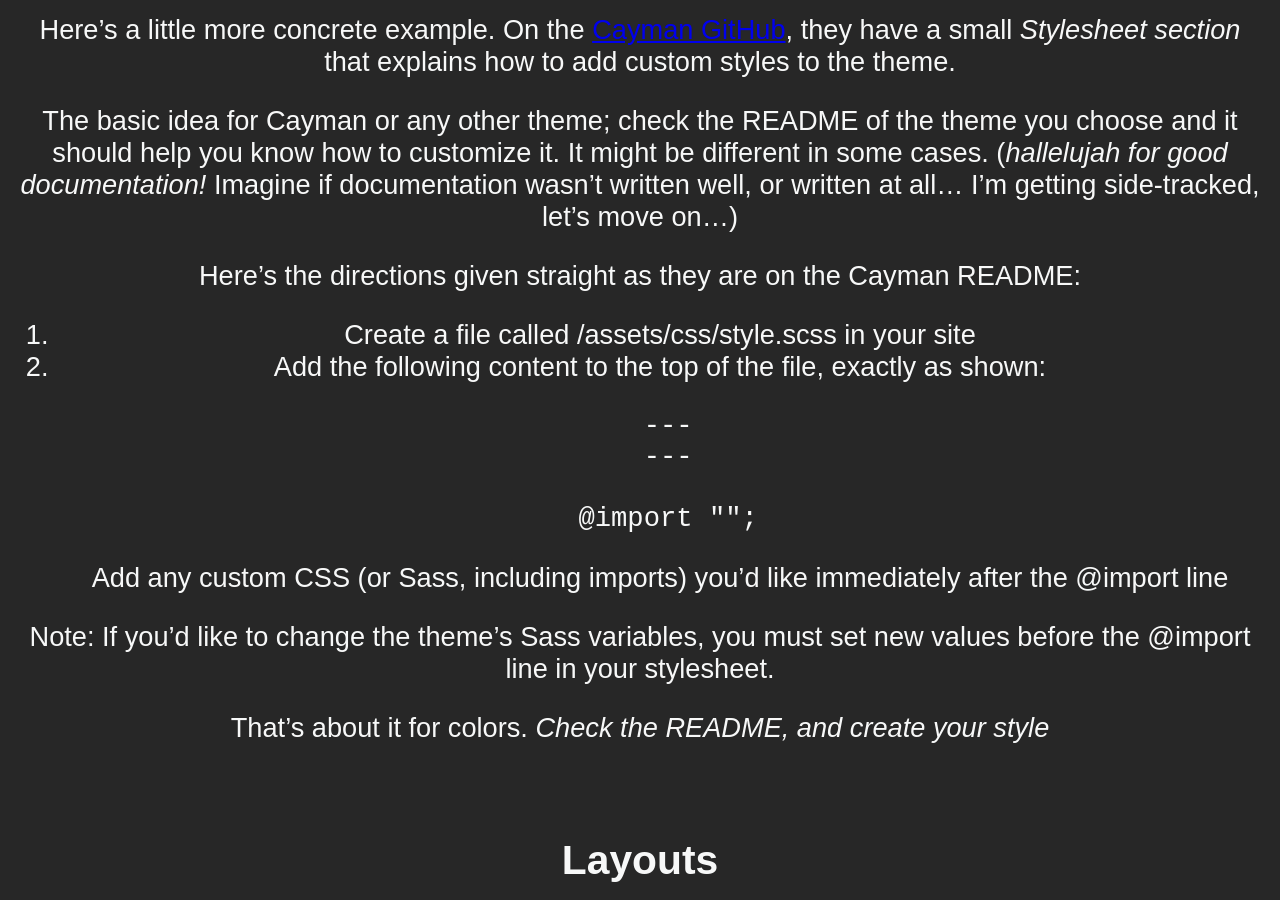
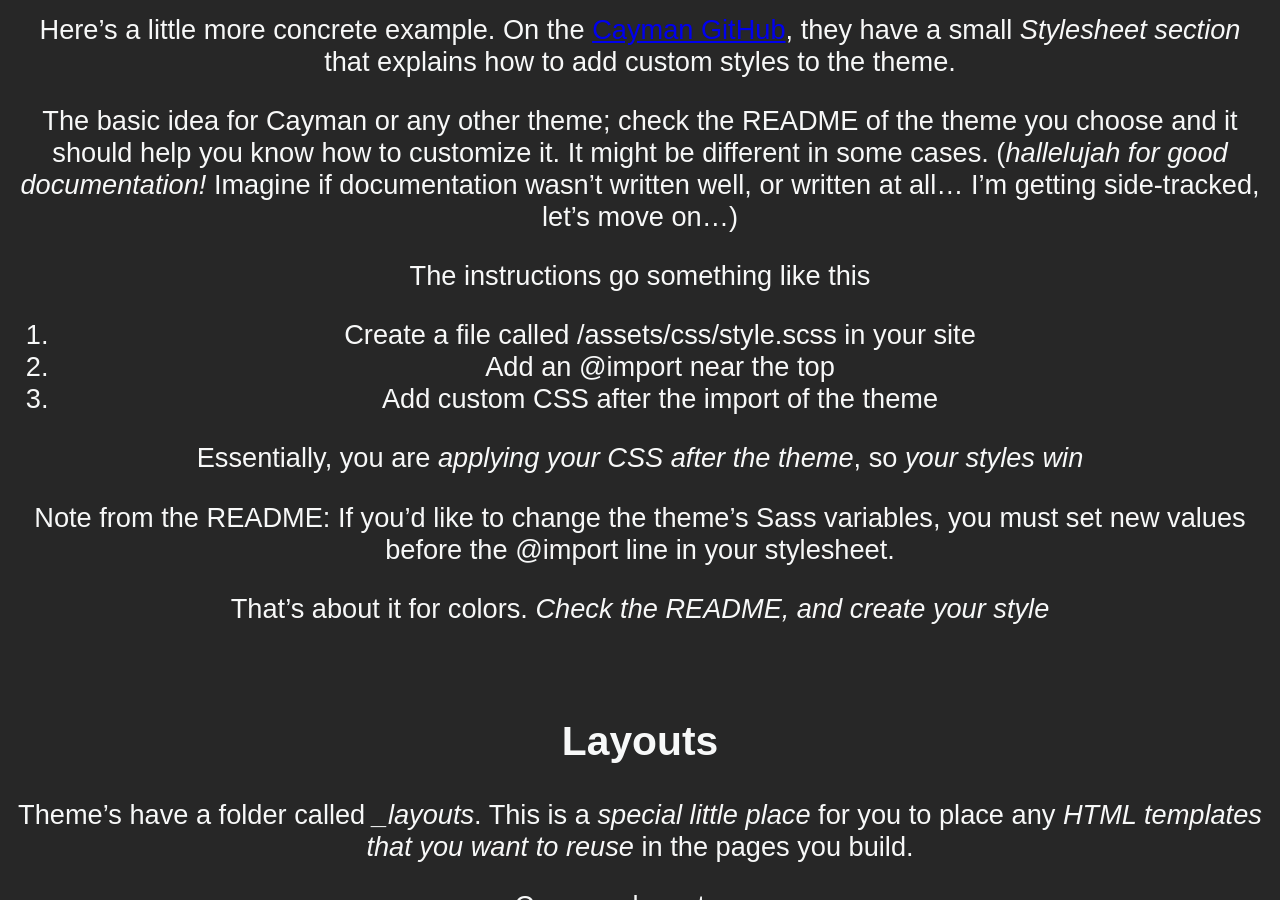
Before and after one commit to codingLogan/codingLogan.github.io, a Jekyll site: the page built from _posts/2020-09-29-understanding-jekyll-theme-basics.md, in a window 1280 px wide and 900 px high, scrolled down 845 px. Built offline with Jekyll 4.4.1, drawn with Linux system fonts in a browser that asks for light colours; our own code applies the rules of GitHub Pages for plain Markdown files.

Commit message:
Update 2020-09-29-understanding-jekyll-theme-basics.md

````diff
--- a/_posts/2020-09-29-understanding-jekyll-theme-basics.md
+++ b/_posts/2020-09-29-understanding-jekyll-theme-basics.md
@@ -14,19 +14,14 @@ Here's a little more concrete example.  On the [Cayman GitHub](https://github.co
 
 The basic idea for Cayman or any other theme; check the README of the theme you choose and it should help you know how to customize it.  It might be different in some cases.  (_hallelujah for good documentation!_  Imagine if documentation wasn't written well, or written at all... I'm getting side-tracked, let's move on...)
 
-Here's the directions given straight as they are on the Cayman README:
+The instructions go something like this
+1. Create a file called /assets/css/style.scss in your site
+1. Add an @import near the top
+1. Add custom CSS after the import of the theme
 
-1. Create a file called /assets/css/style.scss in your site
-1. Add the following content to the top of the file, exactly as shown:
-    ```
-    ---
-    ---
+Essentially, you are _applying your CSS after the theme_, so _your styles win_
 
-    @import "{{ site.theme }}";
-    ```
-Add any custom CSS (or Sass, including imports) you'd like immediately after the @import line
-
-Note: If you'd like to change the theme's Sass variables, you must set new values before the @import line in your stylesheet.
+Note from the README: If you'd like to change the theme's Sass variables, you must set new values before the @import line in your stylesheet.
 
 That's about it for colors.  _Check the README, and create your style_
 
````
